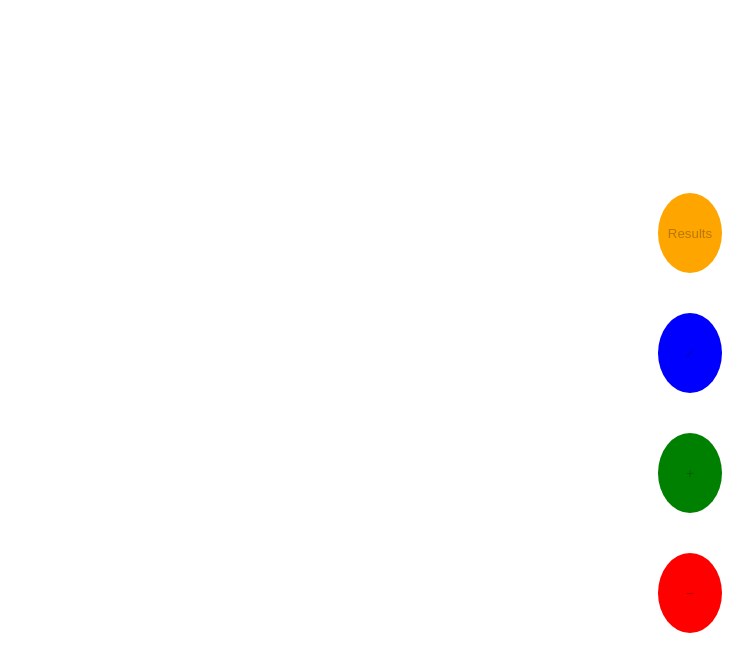
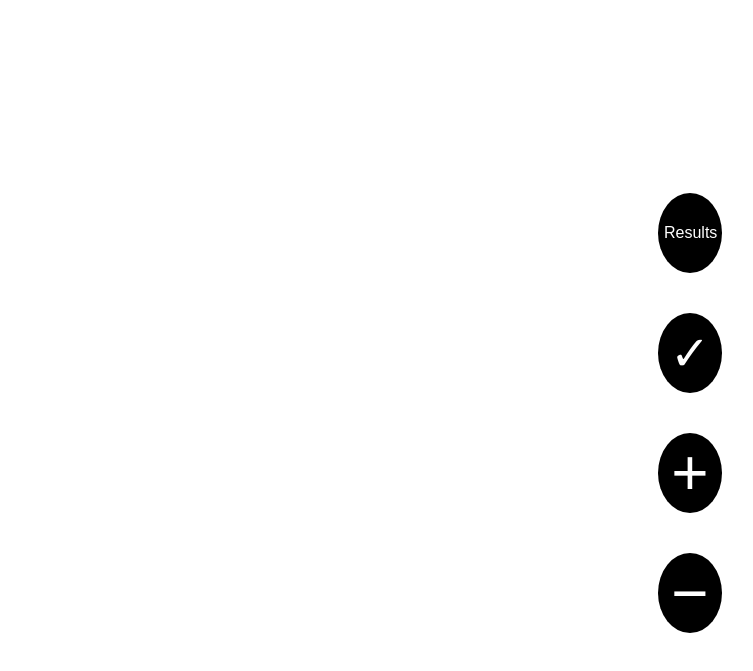
Before and after one commit to AkbarHashimi/DijkstraAlgoWebsite, a plain HTML site: page testFolder/index.html in a window 1280 px wide. Shown: the part 87-758 px from the top of the page, without its empty margins (494-1247 px from the left). Drawn offline with Linux system fonts and the light colour scheme.

Commit message:
Update styles.css

```diff
--- a/testFolder/styles/styles.css
+++ b/testFolder/styles/styles.css
@@ -2,6 +2,8 @@
 {
     width: 5%;
     height: 10%;
+
+    font-size: 4em;
 
     border: 0px;
 
@@ -9,7 +11,8 @@
 
     position: absolute;
 
-    background: red;
+    background: black;
+    color: white;
 
     top: 80%;
     left: 90%;
@@ -22,13 +25,16 @@
     width: 5%;
     height: 10%;
 
+    font-size: 4em;
+
     border: 0px;
 
     border-radius:50%;
 
     position: absolute;
 
-    background: green;
+    background: black;
+    color: white;
 
     top: 65%;
     left: 90%;
@@ -41,13 +47,17 @@
     width: 5%;
     height: 10%;
 
+    font-size: 3em;
+    text-align: center;
+
     border: 0px;
 
     border-radius:50%;
 
     position: absolute;
 
-    background: blue;
+    background: black;
+    color: white;
 
     top: 50%;
     left: 90%;
@@ -60,13 +70,17 @@
     width: 5%;
     height: 10%;
 
+    font-size: 1em;
+    text-align: center;
+
     border: 0px;
 
     border-radius:50%;
 
     position: absolute;
 
-    background: orange;
+    background: black;
+    color: white;
 
     top: 35%;
     left: 90%;
```
